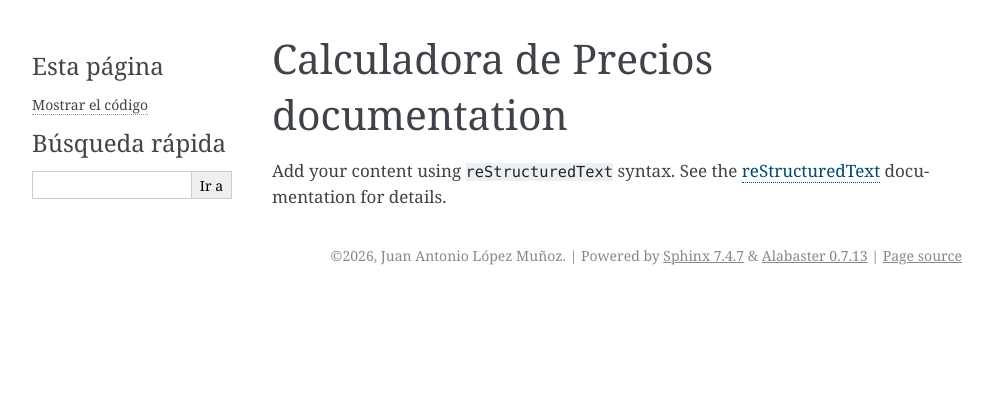
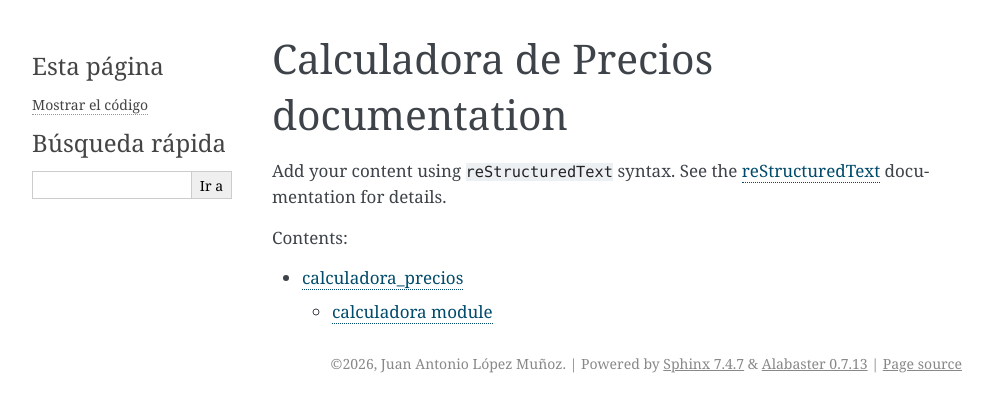
Before and after one commit to Lobillo-24/tarea2-docs-actions, a Sphinx documentation site: the page built from source/index.rst, in a window 1280 px wide. Shown: the top 412 px of the page, without its empty margins (148-1141 px from the left). Built offline with Sphinx 7.4.7, drawn with Linux system fonts in a browser that asks for light colours.

Commit message:
Activar autodoc y enlazar el módulo

```diff
--- a/source/conf.py
+++ b/source/conf.py
@@ -6,6 +6,10 @@
 # -- Project information -----------------------------------------------------
 # https://www.sphinx-doc.org/en/master/usage/configuration.html#project-information
 
+import os
+import sys
+sys.path.insert(0, os.path.abspath('../calculadora_precios'))
+
 project = 'Calculadora de Precios'
 copyright = '2026, Juan Antonio López Muñoz'
 author = 'Juan Antonio López Muñoz'
@@ -13,7 +17,7 @@
 # -- General configuration ---------------------------------------------------
 # https://www.sphinx-doc.org/en/master/usage/configuration.html#general-configuration
 
-extensions = []
+extensions = ['sphinx.ext.autodoc']
 
 templates_path = ['_templates']
 exclude_patterns = []
--- a/source/index.rst
+++ b/source/index.rst
@@ -14,3 +14,5 @@
 .. toctree::
    :maxdepth: 2
    :caption: Contents:
+
+   modules
```
